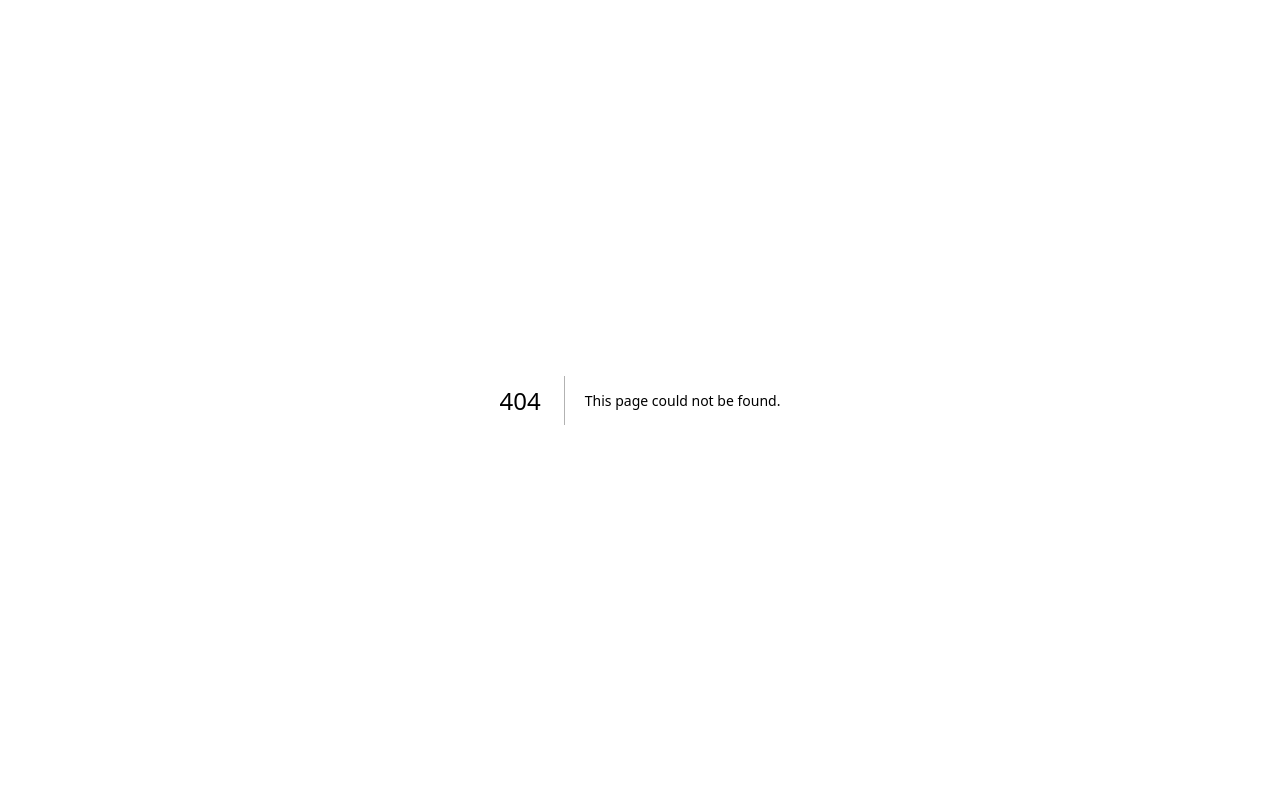
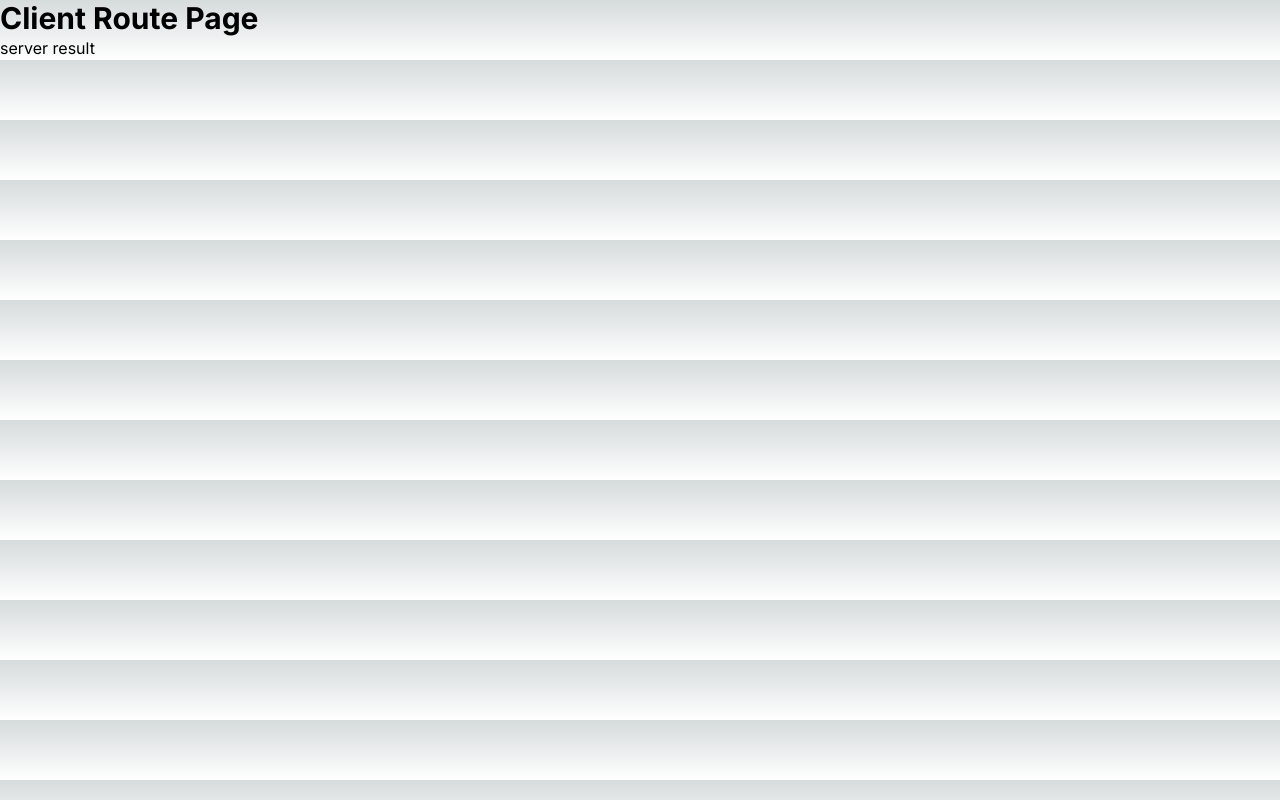
Before and after one commit to SAIDOU11/Rendering-Demo, a Next.js app in the folder rendering/: page /client-route in a window 1280 px wide. Before the commit this address had no page. Built offline with nearby package versions, Linux system fonts and the light colour scheme.

Commit message:
server and client composition

```diff
--- /dev/null
+++ b/rendering/app/client-route/page.tsx
@@ -0,0 +1,16 @@
+"use client";
+import serverSideFunction from "@/utils/server-utils";
+
+const ClientRoutePage = () => {
+  console.log("Client route rendered");
+
+  const result = serverSideFunction();
+  return (
+    <div>
+      <h1 className="text-3xl font-bold">Client Route Page</h1>
+      <p>{result}</p>
+    </div>
+  );
+};
+
+export default ClientRoutePage;
--- /dev/null
+++ b/rendering/app/server-route/page.tsx
@@ -0,0 +1,15 @@
+import "server-only";
+import serverSideFunction from "@/utils/server-utils";
+
+function ServerRoutePage() {
+  console.log("Server route rendered");
+  const result = serverSideFunction();
+  return (
+    <div>
+      <h1 className="text-3xl font-bold">Server Route Page</h1>
+      <p>{result}</p>
+    </div>
+  );
+}
+
+export default ServerRoutePage;
--- /dev/null
+++ b/rendering/utils/server-utils.ts
@@ -0,0 +1,9 @@
+const serverSideFunction = () => {
+  console.log(`use multiple librairies,
+        user environment variables,
+        interact with database,
+        process confidential information`);
+  return "server result";
+};
+
+export default serverSideFunction;
```
Also changed, not shown: rendering/package.json (+5 -4 lines), 1 other file (tests, documents, lock files or other folders).
